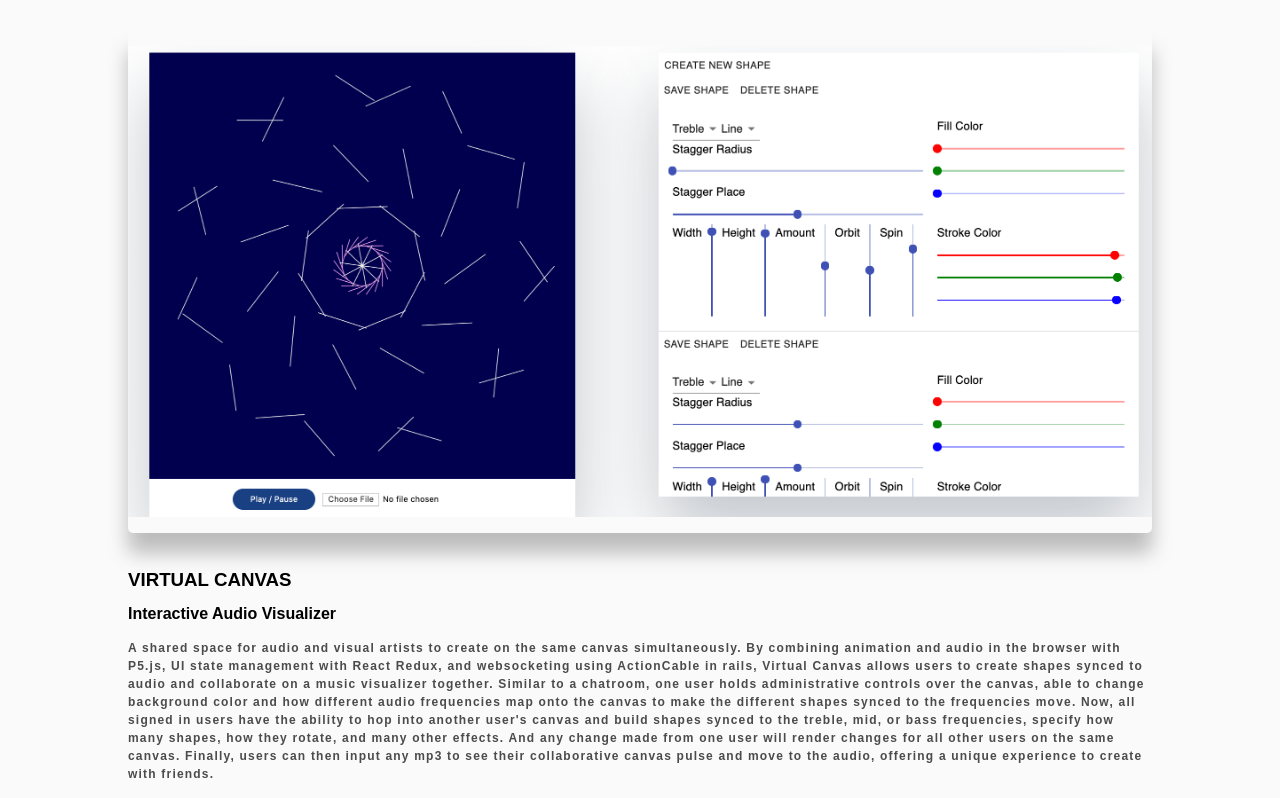
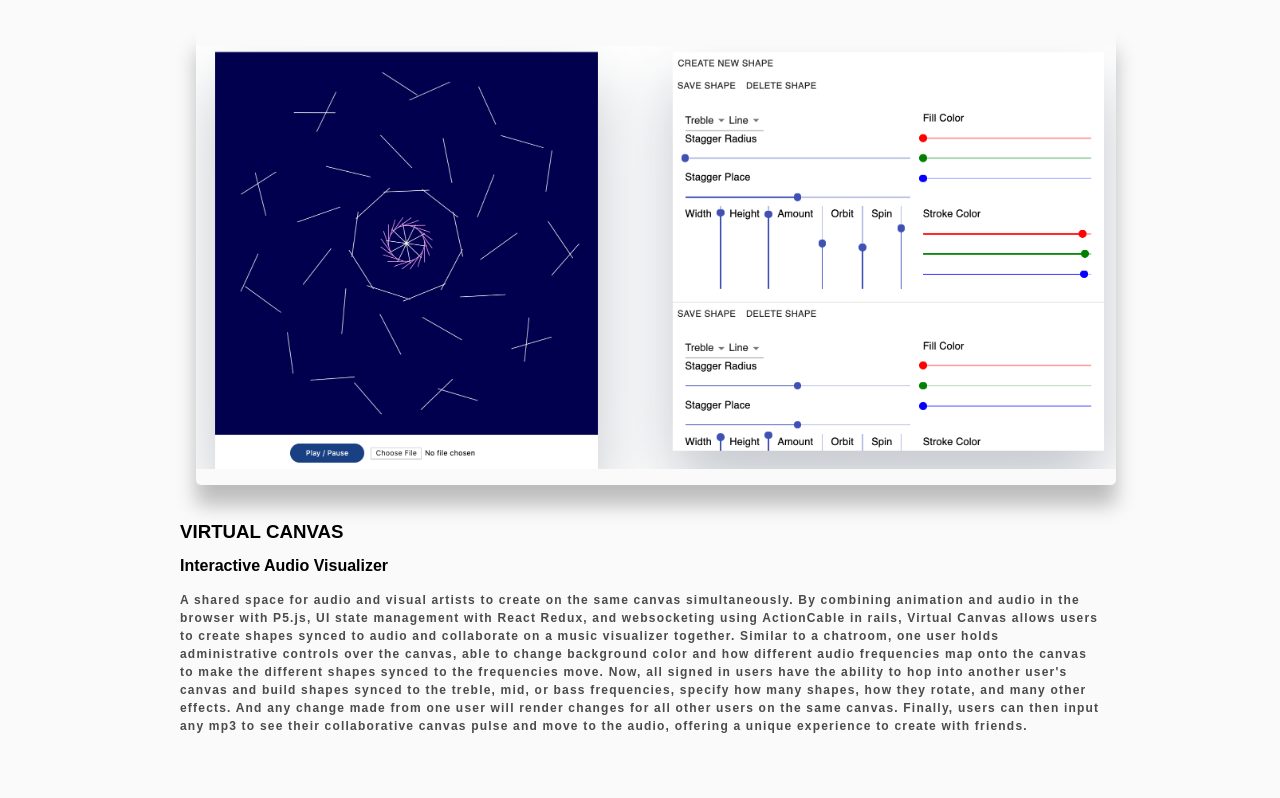
Before and after one commit to christiankastner/christiankastner.github.io, a plain HTML site: page index.html in a window 1280 px wide. Shown: the part 1450-2248 px from the top of the page. Drawn offline with Linux system fonts and the light colour scheme; a web font is replaced by a local one.

```diff
--- a/styles.css
+++ b/styles.css
@@ -137,7 +137,7 @@
 }
 
 .about img {
-  object-fit: cover;
+  object-fit: stretch;
   height: 100%;
   width: 100%;
 }
@@ -229,7 +229,7 @@
   margin-top: 3em;
 }
 
-@media (min-width: 600px) {
+@media (min-width: 700px) {
 
   .landing {
     grid-template-columns: 4fr 2fr 2fr;
@@ -273,5 +273,12 @@
 }
 
 @media (min-width: 1000px) {
+  .project-card {
+    margin: 0 80px;
+    padding: 2em 100px;
+  }
 
+  .project-card img {
+    margin: 0 1em 2em;
+  }
 }
```
